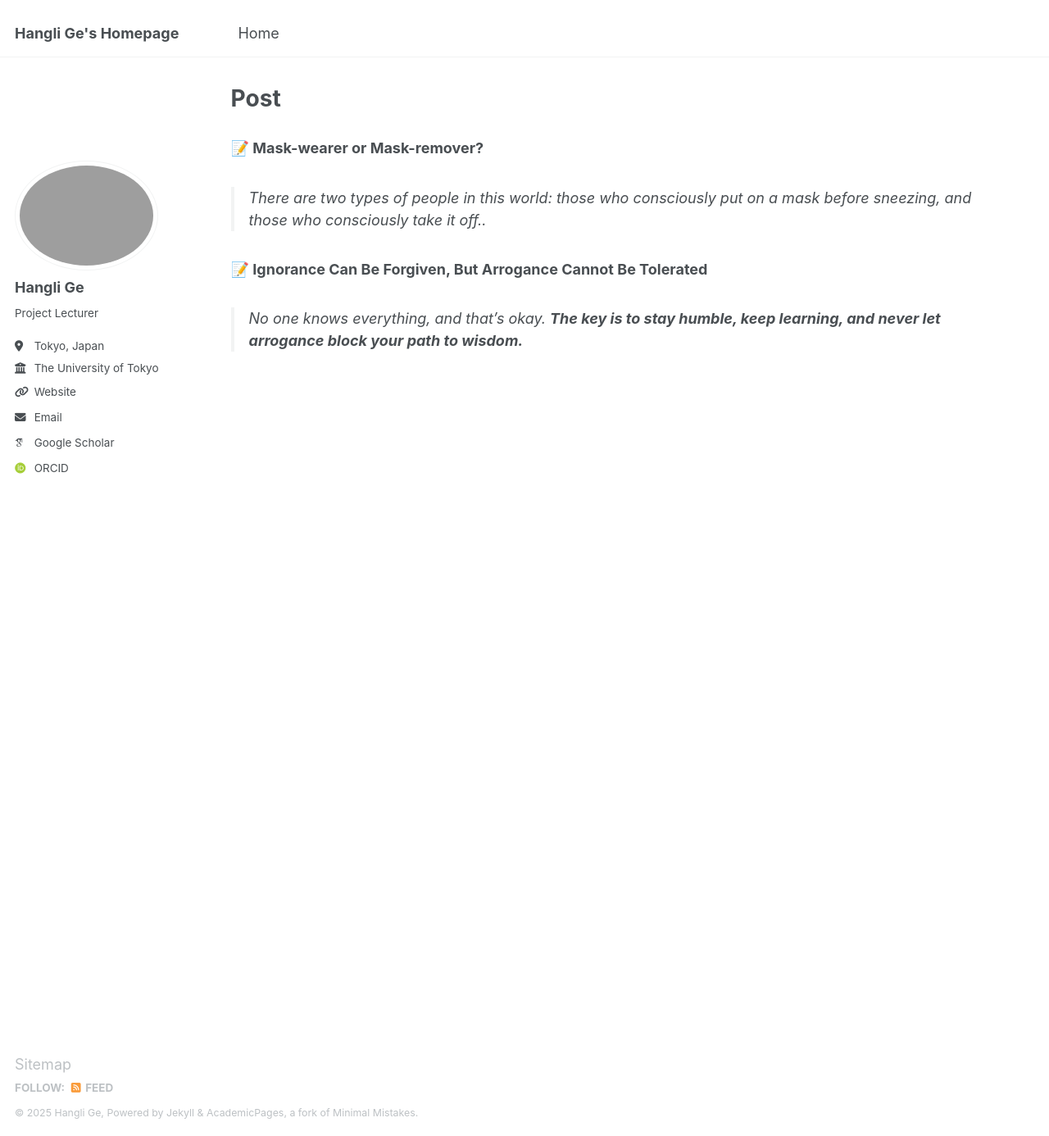
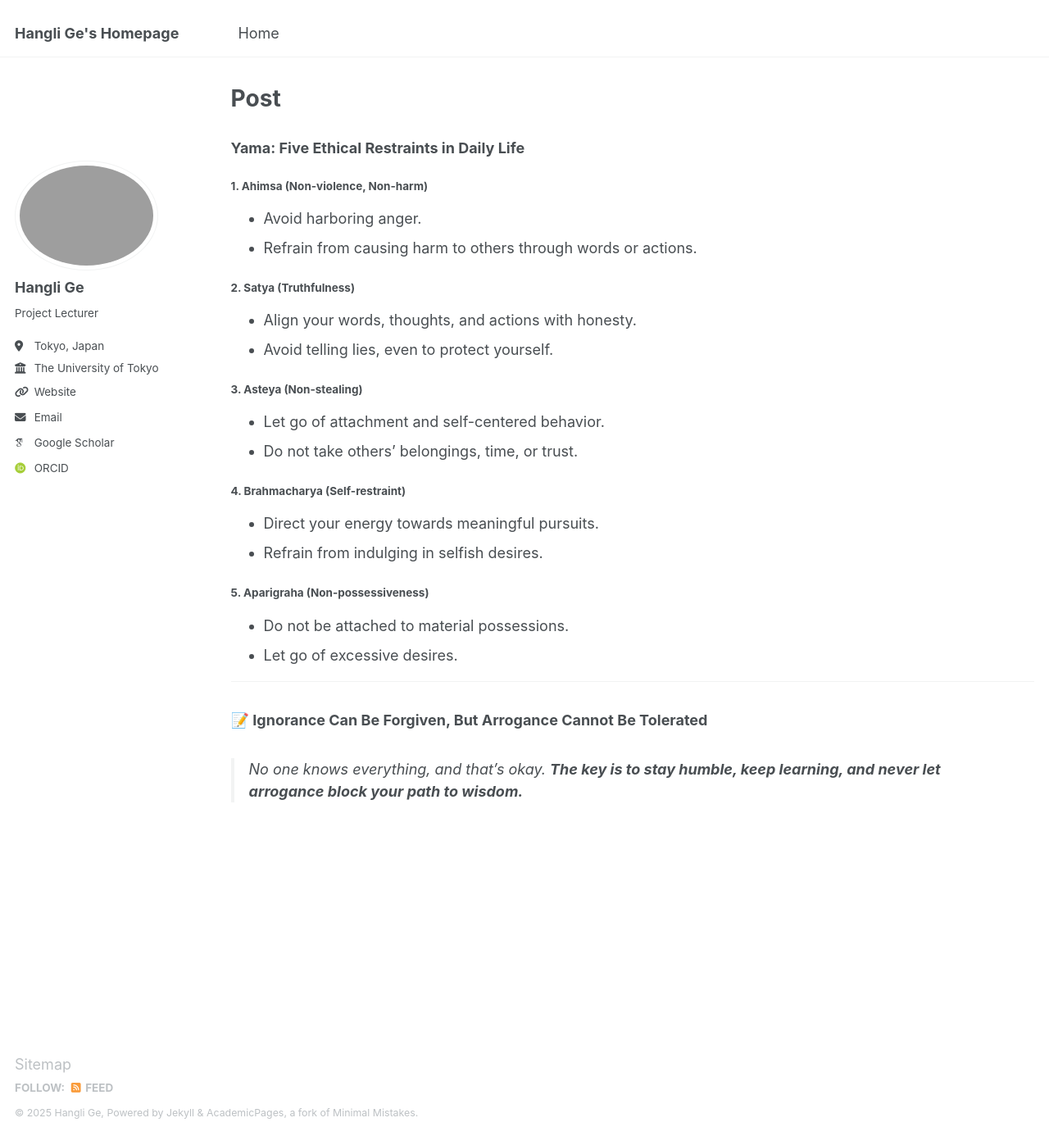
Before and after one commit to christie888/christie888.github.io, a Jekyll site: the page built from _pages/post.md, in a window 1280 px wide and 1386 px high. Shown: the whole window at 82% size. Built offline with Jekyll 4.4.1, drawn with Linux system fonts in a browser that asks for light colours; some web fonts are replaced.

Commit message:
Update post.md

```diff
--- a/_pages/post.md
+++ b/_pages/post.md
@@ -4,9 +4,28 @@ title: "Post"
 permalink: /post/
 ---
 
-### 📝 Mask-wearer or Mask-remover?
-> There are two types of people in this world: those who consciously put on a mask before sneezing, and those who consciously take it off..
+### Yama: Five Ethical Restraints in Daily Life
+#### 1. Ahimsa (Non-violence, Non-harm)
+- Avoid harboring anger.
+- Refrain from causing harm to others through words or actions.
 
+#### 2. Satya (Truthfulness)
+- Align your words, thoughts, and actions with honesty.
+- Avoid telling lies, even to protect yourself.
+
+#### 3. Asteya (Non-stealing)
+- Let go of attachment and self-centered behavior.
+- Do not take others’ belongings, time, or trust.
+
+#### 4. Brahmacharya (Self-restraint)
+- Direct your energy towards meaningful pursuits.
+- Refrain from indulging in selfish desires.
+
+#### 5. Aparigraha (Non-possessiveness)
+- Do not be attached to material possessions.
+- Let go of excessive desires.
+
+---
 ### 📝 Ignorance Can Be Forgiven, But Arrogance Cannot Be Tolerated
 > No one knows everything, and that's okay.
 **The key is to stay humble, keep learning, and never let arrogance block your path to wisdom.**
```
